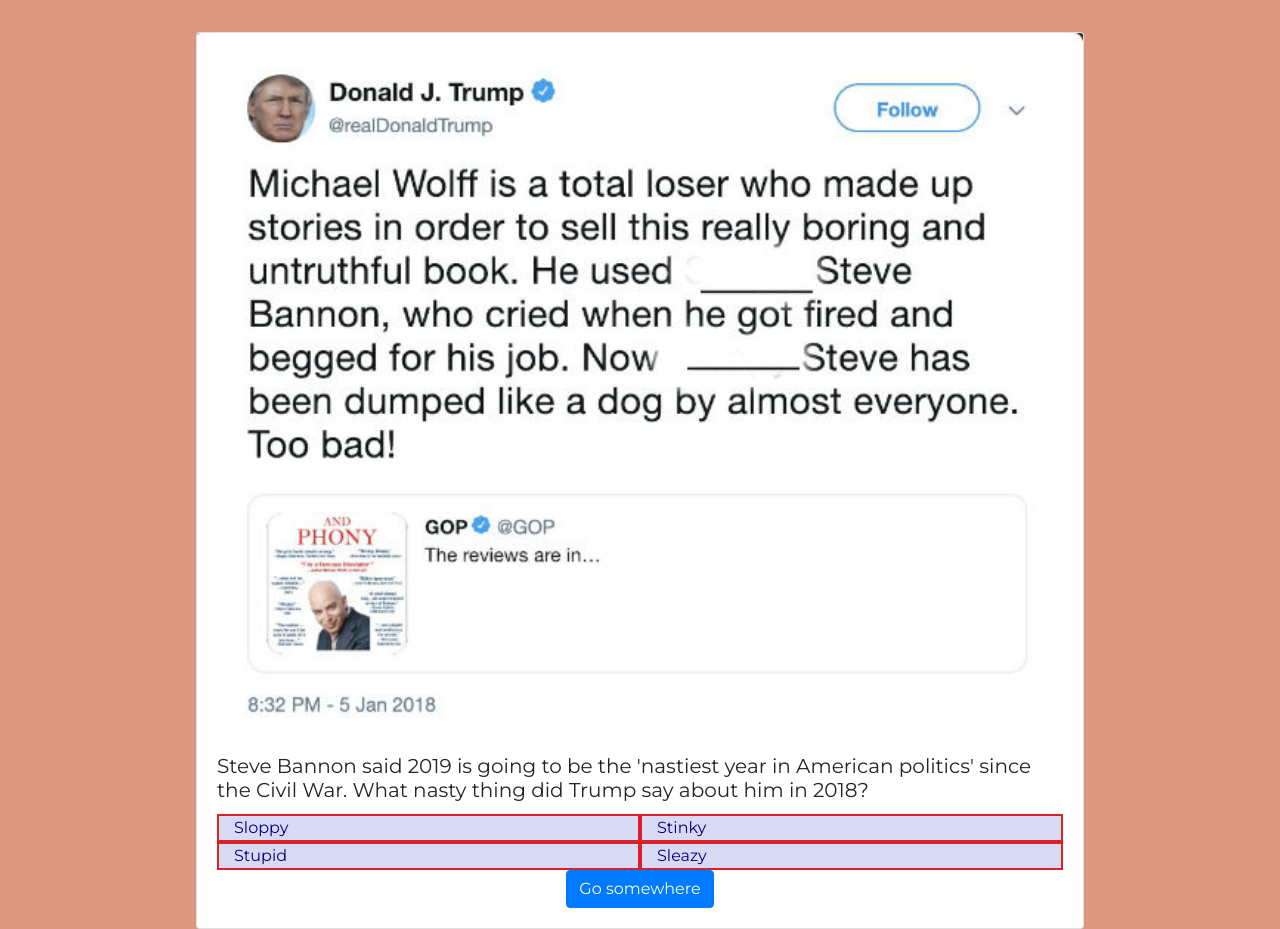
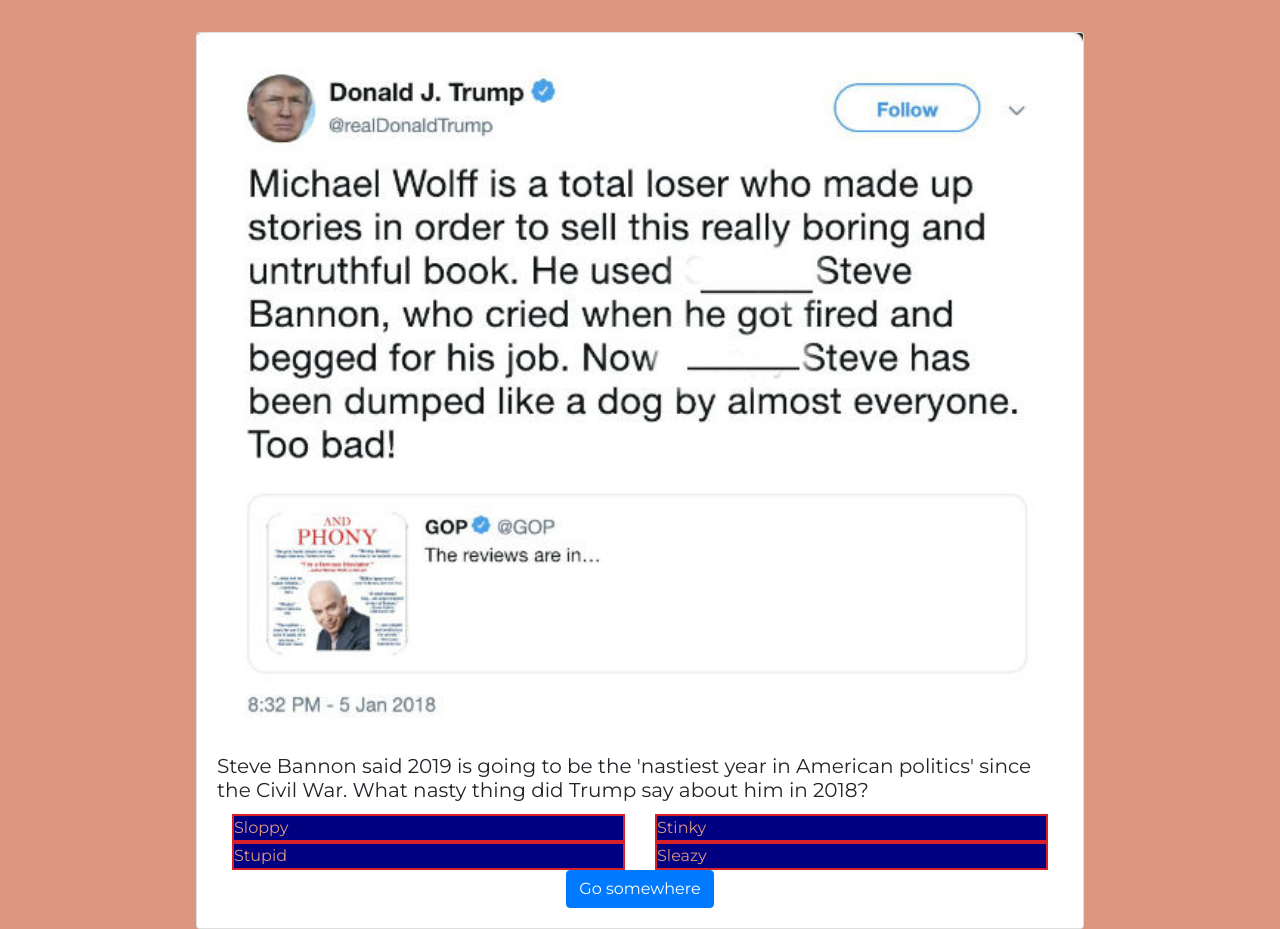
Before and after one commit to mischegoss/TriviaGame, a plain HTML site: page index.html in a window 1280 px wide. Shown: the part 111-1040 px from the top of the page. Drawn offline with nearby package versions, Linux system fonts and the light colour scheme.

Commit message:
More styling

```diff
--- a/assets/css/style.css
+++ b/assets/css/style.css
@@ -28,8 +28,8 @@ body {
 }
 
 .options {
-    background-color: #d8d9f2;
+    background-color: navy;
     border: 2px solid  #d82129;
-    color: navy;
+    color: #db977f;
 
 }
--- a/index.html
+++ b/index.html
@@ -31,23 +31,33 @@
               <div class="container">
                   <!--Row 1-->
                     <div class="row">
-                      <div class="col-sm-6 options" id ="optiona" value ="0" >
-                        Option 1
+
+                      <div class="col-sm-6">
+                        <div class = "options" id ="optiona" value ="0"></div>
                       </div>
-                      <div class="col-sm-6 options" id ="optionb" value= "1"  >
 
-                        Option 2
-                      </div>
+                      <div class="col-sm-6">
+                          <div class = "options" id ="optionb" value ="1"></div>
+                        </div>
+
 
                     </div> <!-- End Row 1 -->
                     <!--Row 2-->
                     <div class="row">
-                            <div class="col-sm-6 options" id = "optionc" value = "2">
-                              Option  3
+
+                        <div class="col-sm-6"  >
+                            <div class = "options" id ="optionc" value ="2"></div>
+                          </div>
+
+                          <div class="col-sm-6"  >
+                              <div class = "options" id ="optiond" value ="3"></div>
                             </div>
-                            <div class="col-sm-6 options" id = "optiond" value = "3">
-                              Option 4
-                            </div>
+
+
+
+
+
+
                   </div> <!-- End Row 2-->
 
               </div> <!-- End  Container-->
```
